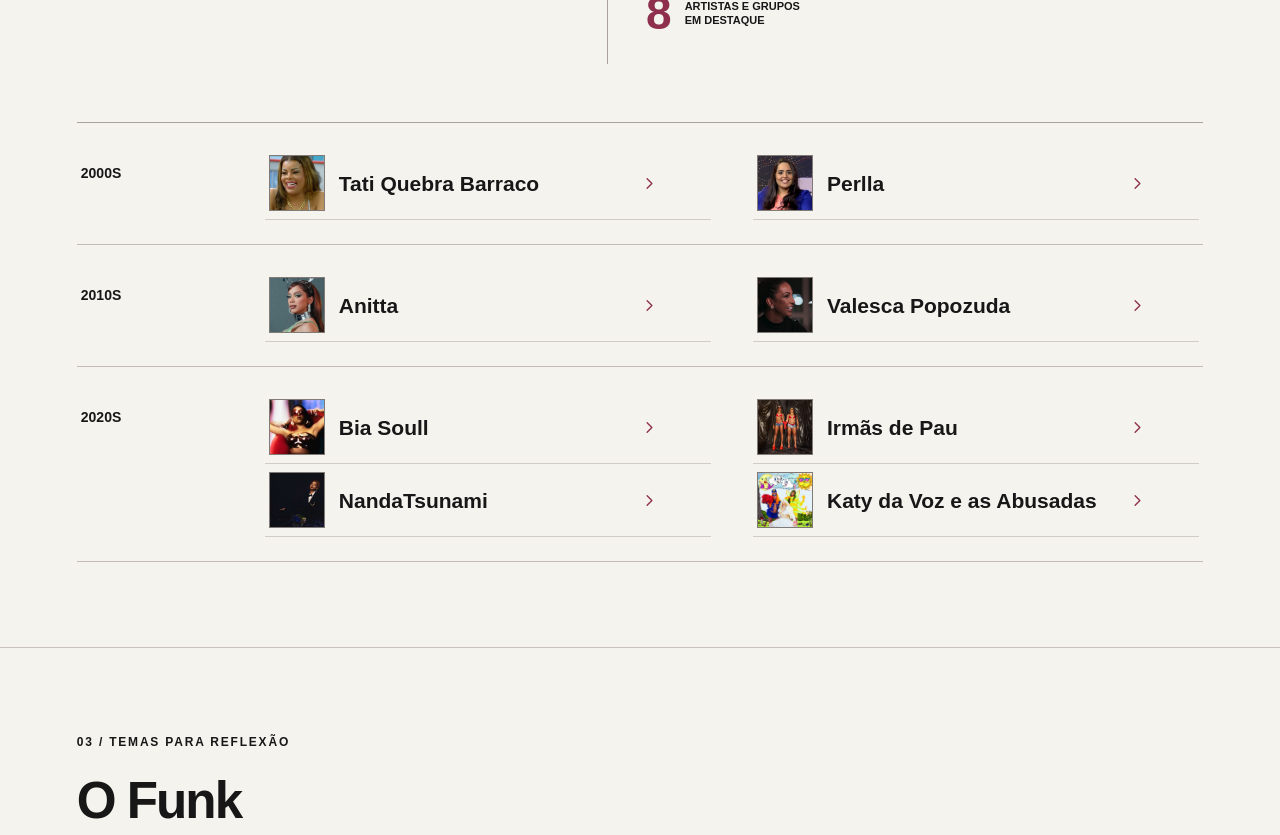
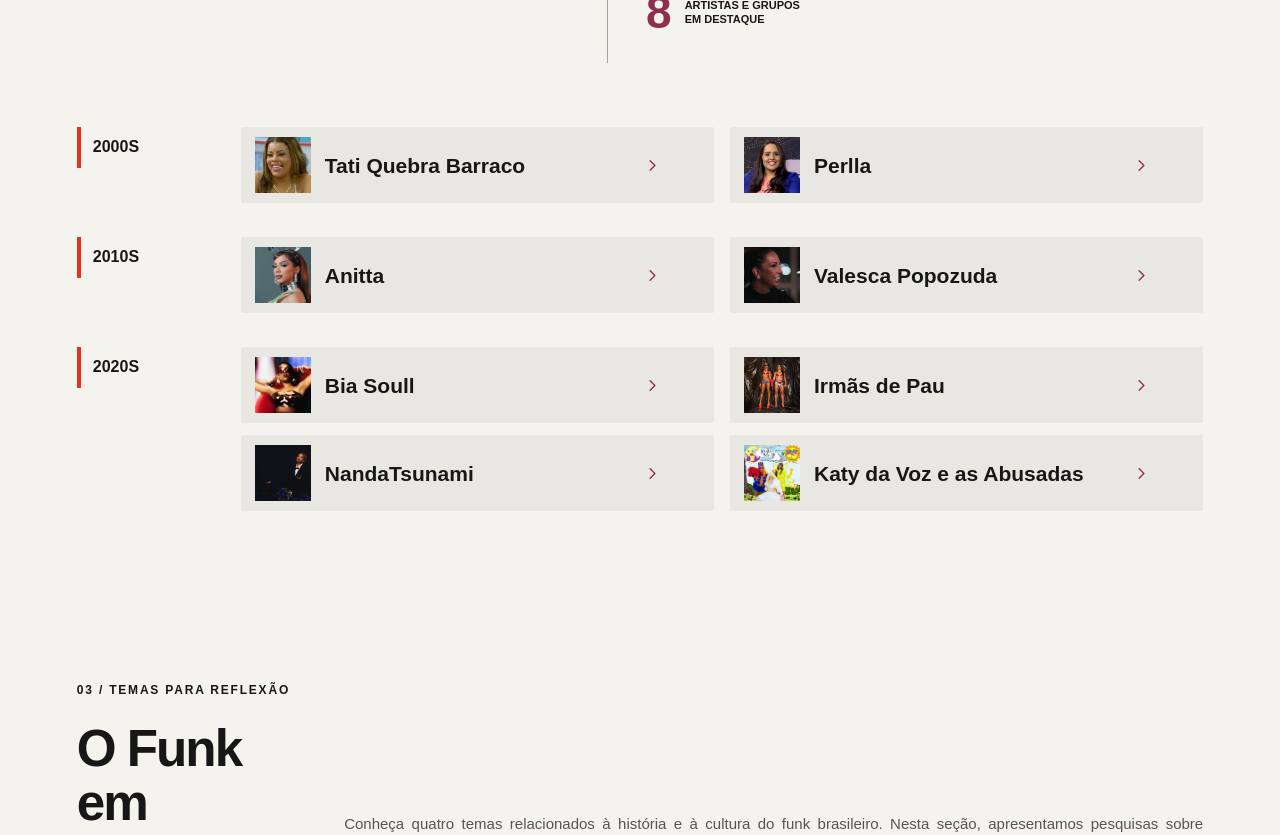
Before and after one commit to JuanOliveiraf/quem-faz-o-baile, a React (Vite) app: page / in a window 1280 px wide. Shown: the part 2720-3555 px from the top of the page. Built offline with nearby package versions, Linux system fonts and the light colour scheme; no server answers.

Commit message:
style: simplifica lista de mulheres

```diff
--- a/src/styles.css
+++ b/src/styles.css
@@ -11,7 +11,7 @@
 
 /* Exposição Mulheres no Funk: direção sóbria e editorial. */
 :root{--women-background:var(--paper)}
-.women-feature{background:var(--women-background);color:var(--ink);border-block:1px solid #c8c1bc}
+.women-feature{background:var(--women-background);color:var(--ink)}
 .women-feature .eyebrow{color:var(--ink)}
 .women-hero .eyebrow{color:#8e304d}
 .women-feature-head{display:grid;grid-template-columns:minmax(300px,.85fr) minmax(0,1.15fr);gap:clamp(48px,7vw,110px);align-items:start}
@@ -22,16 +22,16 @@
 .women-stat{display:flex;align-items:center;gap:13px;margin:28px 0}
 .women-stat strong{font-size:46px;line-height:1;font-weight:900;color:#8e304d}
 .women-stat span{font-size:11px;font-weight:800;line-height:1.3;text-transform:uppercase}
-.women-by-decade{margin-top:58px;border-top:1px solid #aaa19b}
-.women-decade{display:grid;grid-template-columns:150px minmax(0,1fr);gap:34px;padding:24px 4px;border-bottom:1px solid #c3bbb6}
-.women-decade-year{margin:0;padding-top:16px;font-size:14px;font-weight:900;text-transform:uppercase}
-.women-decade-artists{display:grid;grid-template-columns:repeat(2,minmax(0,1fr));column-gap:42px}
-.woman-name{display:grid;grid-template-columns:56px minmax(0,1fr) auto;align-items:center;gap:14px;min-height:72px;padding:8px 4px;border-bottom:1px solid #d1cbc7;transition:color .2s,padding .2s}
-.woman-face{width:56px;height:56px;object-fit:cover;border:1px solid #817a76}
+.women-by-decade{display:grid;gap:34px;margin-top:64px}
+.women-decade{display:grid;grid-template-columns:130px minmax(0,1fr);gap:34px;padding:0}
+.women-decade-year{align-self:start;margin:0;padding:8px 0 8px 12px;border-left:4px solid var(--red);font-size:16px;font-weight:900;text-transform:uppercase}
+.women-decade-artists{display:grid;grid-template-columns:repeat(2,minmax(0,1fr));gap:12px 16px}
+.woman-name{display:grid;grid-template-columns:56px minmax(0,1fr) auto;align-items:center;gap:14px;min-height:76px;padding:10px 14px;background:#e9e7e1;border-radius:2px;transition:background .2s,transform .2s,color .2s}
+.woman-face{width:56px;height:56px;object-fit:cover}
 .woman-name span{font-size:21px;font-weight:800;line-height:1.2;overflow-wrap:anywhere}
 .woman-navigation-icon{flex:none;color:#8e304d;transition:transform .2s}
 .woman-name:hover .woman-navigation-icon,.woman-row:hover .woman-navigation-icon{transform:translateX(3px)}
-.woman-name:hover{padding-left:10px;color:#8e304d}
+.woman-name:hover{background:#dedbd4;color:#8e304d;transform:translateY(-2px)}
 .women-hero{display:grid;grid-template-columns:1.25fr .75fr;min-height:470px;padding-top:70px;padding-bottom:70px;background:var(--women-background);color:var(--ink);border-bottom:1px solid #b8adaf}
 .women-hero-copy{display:flex;flex-direction:column;justify-content:center;padding-right:8%}
 .women-hero h1{max-width:760px;margin-bottom:28px;color:var(--ink);font-family:Arial,Helvetica,sans-serif;font-size:72px;font-weight:900;line-height:1;letter-spacing:0}
@@ -76,6 +76,7 @@
 .cms-header-edit-button{position:static;flex:none}
 .cms-edit-button:hover{background:var(--red)}
 .cms-inline-host>.cms-edit-button,.cms-list-host>.cms-edit-button,.cms-source-host>.cms-edit-button{top:50%;right:8px;translate:0 -50%}
+.women-decade .cms-inline-host>.cms-edit-button{width:32px;height:32px;border-color:#c7c3bd;background:#fff;color:var(--ink);box-shadow:none}
 .cms-inline-host .woman-name{padding-right:52px}
 .cms-card-host>.cms-edit-button{top:9px;right:9px}
 .cms-reorder{position:absolute;z-index:8;top:54px;right:9px;display:flex;border:1px solid var(--ink);background:#fff}
```
